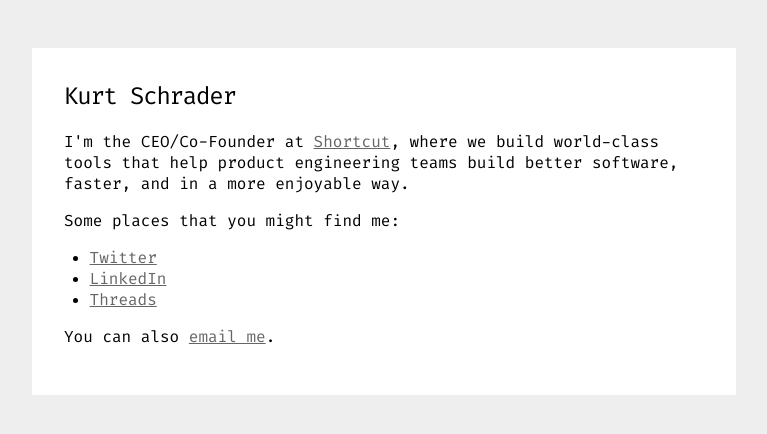
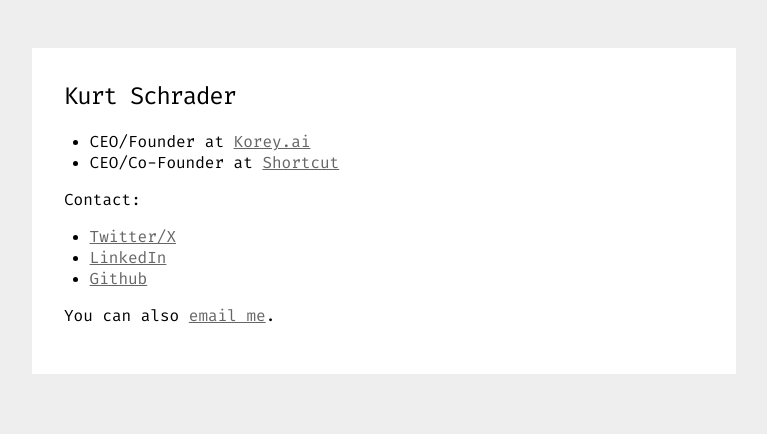
Before and after one commit to kschrader/kschrader.github.com, a Jekyll site: the page built from index.html, in a window 1280 px wide. Shown: the top 434 px of the page, without its empty margins (256-1023 px from the left). Built offline with Jekyll 4.4.1, drawn with Linux system fonts in a browser that asks for light colours; Markdown is read by kramdown in place of the engine named in the settings.

Commit message:
Update homepage with Korey.ai role and contact info
🤖 Generated with [opencode](https://opencode.ai)

Co-Authored-By: opencode <noreply@opencode.ai>

```diff
--- a/index.html
+++ b/index.html
@@ -6,17 +6,20 @@ title: Home
 <article>
 	<div class="postcontent text">
     	<h2>Kurt Schrader</h2>
-			<p>I'm the CEO/Co-Founder at <a href="https://shortcut.com">Shortcut</a>, where we build world-class tools that help product engineering teams build better software, faster, and in a more enjoyable way.</p>
+		<ul>
+			<li>CEO/Founder at <a href="https://korey.ai">Korey.ai</a></li>
+			<li>CEO/Co-Founder at <a href="https://shortcut.com">Shortcut</a></li>
+		</ul>
 		<p>
-			Some places that you might find me:
+			Contact:
 			<ul>
-				<li><a href="https://twitter.com/kurt">Twitter</a></li>
+				<li><a href="https://twitter.com/kurt">Twitter/X</a></li>
 				<li><a href="https://www.linkedin.com/in/kurt">LinkedIn</a></li>
-				<li><a href="https://www.threads.net/@kschrader">Threads</a></li>
+				<li><a href="https://github.com/kschrader">Github</a></li>
 			</ul>
 		<p>
 		<p>
-			You can also <a href="mailto:kurt.schrader+website@shortcut.com">email me</a>.
+			You can also <a href="mailto:kurt@shortcut.com">email me</a>.
 		</p>
 	</div>
 </article>
```
